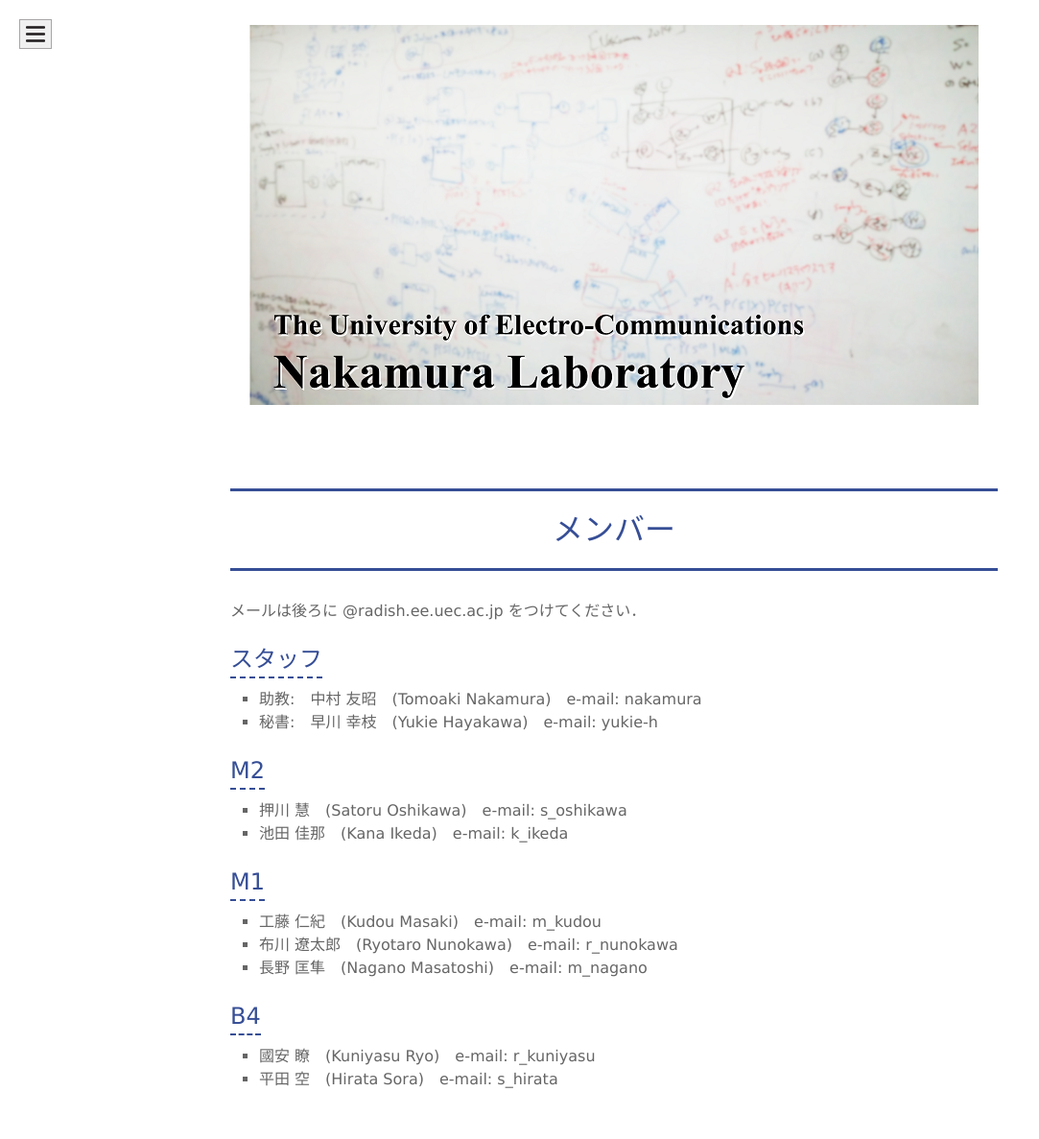
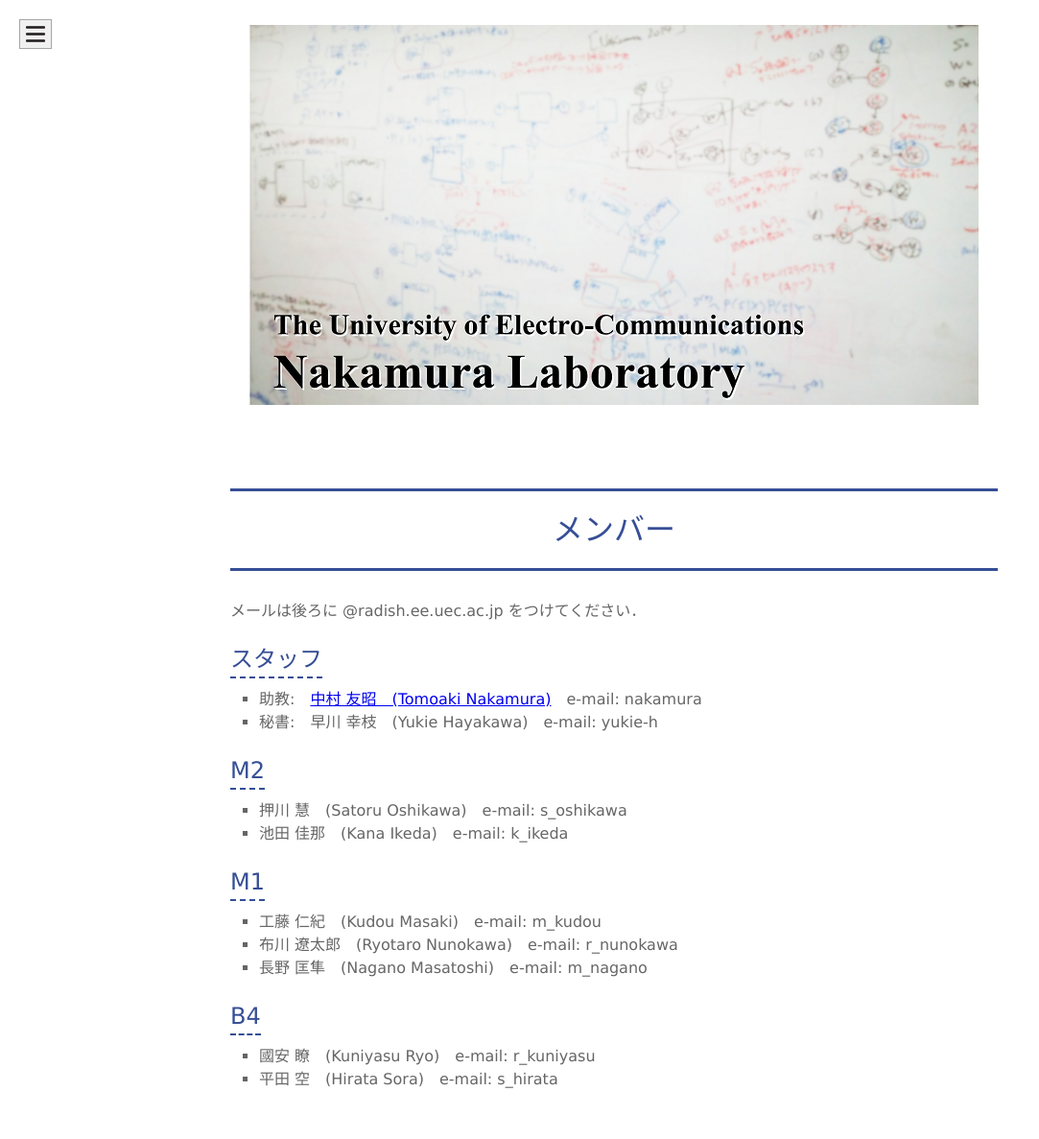
Before and after one commit to naka-lab/naka-lab.github.io, a Jekyll site: the page built from subpages/member.md, in a window 1280 px wide. Shown: the whole page at 96% size, without its empty margins (0-1083 px from the left). Built offline with Jekyll 4.4.1, drawn with Linux system fonts in a browser that asks for light colours; part of the change alters nothing that is shown.

```diff
--- a/subpages/member.md
+++ b/subpages/member.md
@@ -7,7 +7,7 @@ layout: default
 メールは後ろに @radish.ee.uec.ac.jp をつけてください．
 
 ## スタッフ
-- 助教:　中村 友昭　(Tomoaki Nakamura)　e-mail: nakamura
+- 助教:　[中村 友昭　(Tomoaki Nakamura)](http://www.naka-lab.org/)　e-mail: nakamura
 - 秘書:　早川 幸枝　(Yukie Hayakawa)　e-mail: yukie-h
 
 ## M2
```
